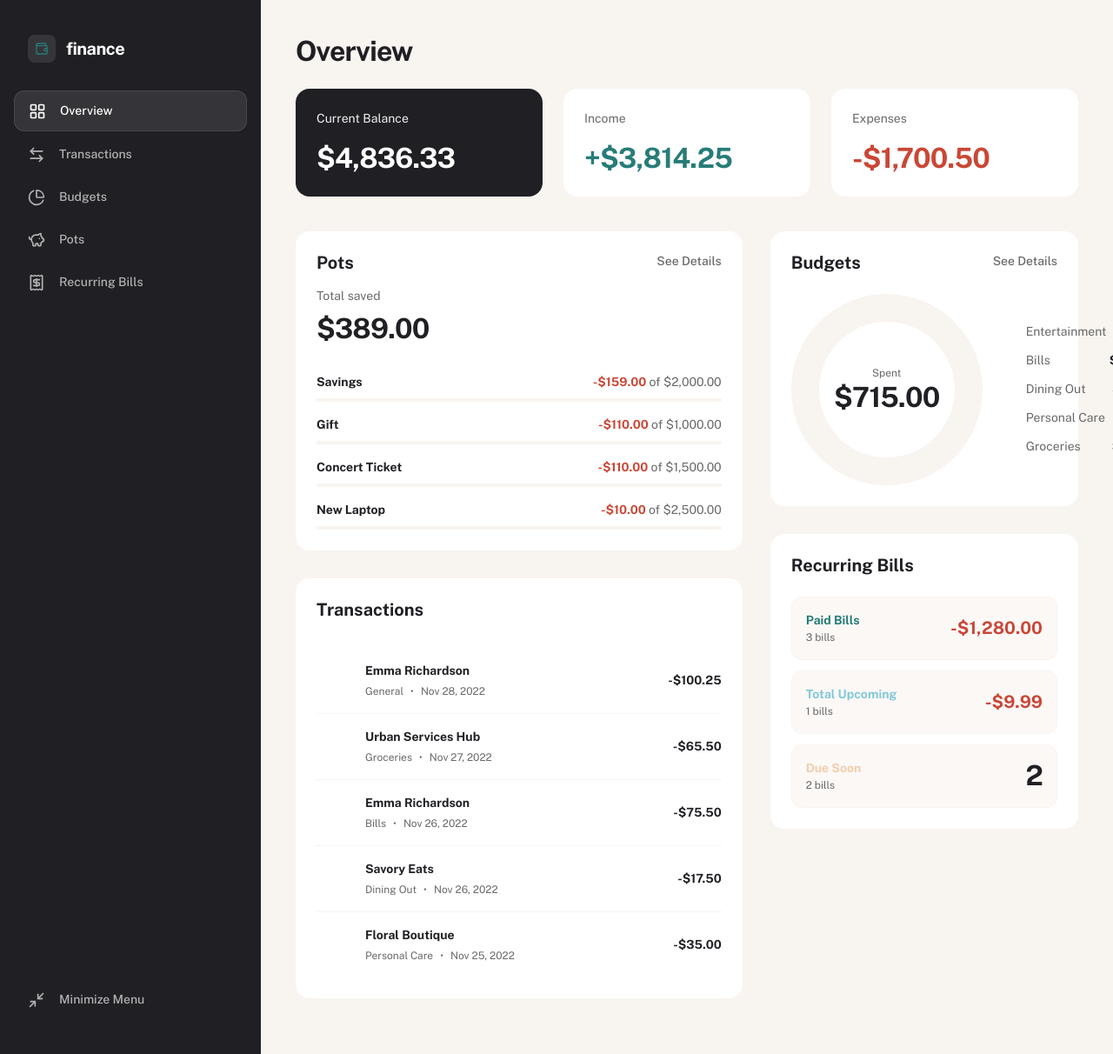
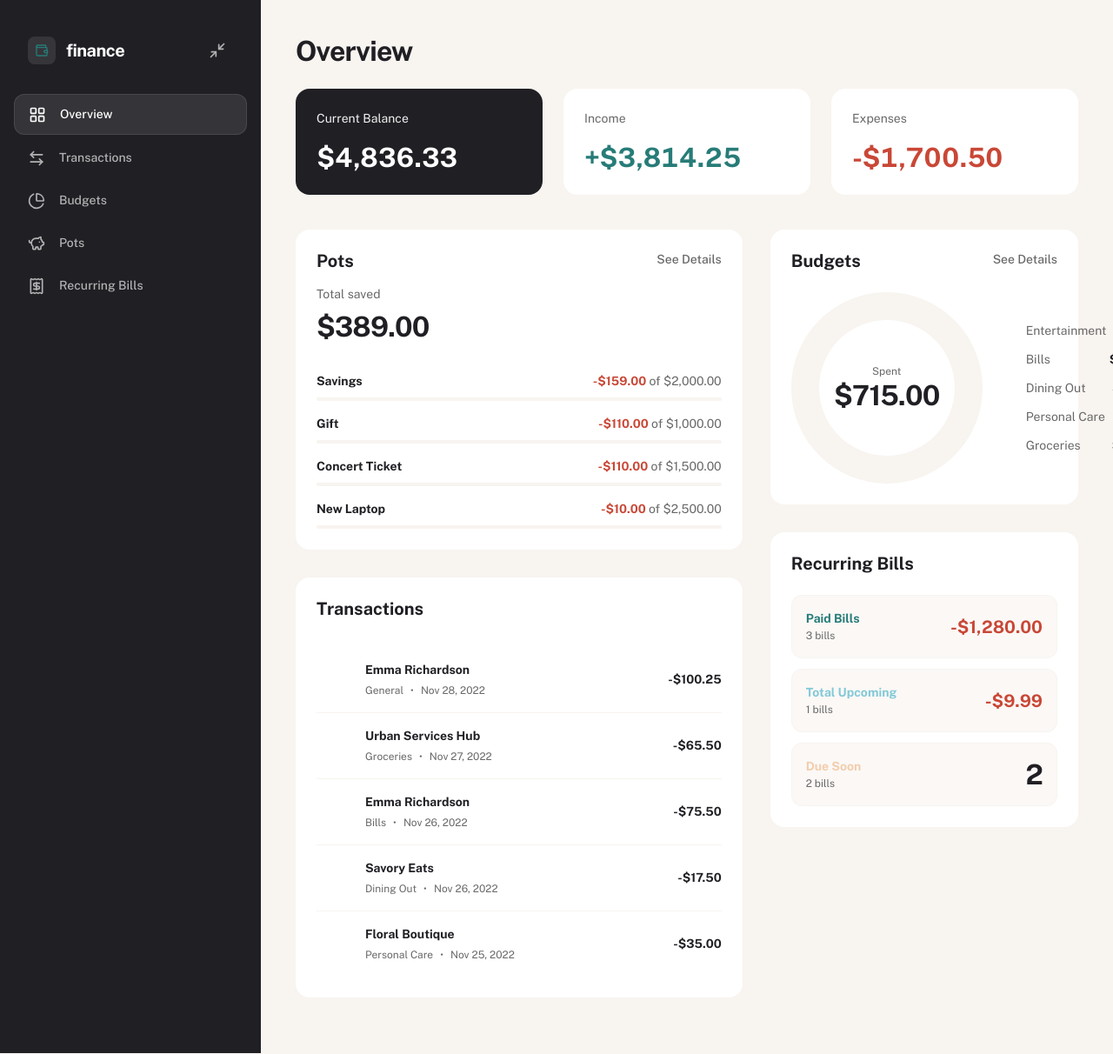
Before and after one commit to christianhubbard/finance-dashboard, a Next.js app: page / in a window 1280 px wide. Shown: the top 1212 px of the page at 87% size. Built offline with nearby package versions, Linux system fonts and the light colour scheme.

Commit message:
UI Tweaks

```diff
--- a/app/globals.css
+++ b/app/globals.css
@@ -50,6 +50,12 @@ body {
   font-weight: 700;
 }
 
+@utility text-balance-amount {
+  font-size: min(2rem, 13cqw);
+  line-height: 1.2;
+  font-weight: 700;
+}
+
 @utility text-preset-2 {
   font-size: 1.25rem;
   line-height: 1.2;
--- a/components/overview/BalanceCards.tsx
+++ b/components/overview/BalanceCards.tsx
@@ -8,21 +8,21 @@ type BalanceCardsProps = {
 export function BalanceCards({ balance }: BalanceCardsProps) {
   return (
     <div className="grid grid-cols-3 gap-6">
-      <div className="rounded-2xl bg-grey-900 px-6 py-6 text-white">
+      <div className="@container min-w-0 overflow-hidden rounded-2xl bg-grey-900 px-6 py-6 text-white">
         <p className="text-preset-4 text-grey-100">Current Balance</p>
-        <p className="mt-4 text-preset-1 font-bold tracking-tight">
+        <p className="mt-4 text-balance-amount font-bold tracking-tight tabular-nums">
           {formatCurrency(balance.current)}
         </p>
       </div>
-      <div className="rounded-2xl bg-white px-6 py-6">
+      <div className="@container min-w-0 overflow-hidden rounded-2xl bg-white px-6 py-6">
         <p className="text-preset-4 text-grey-500">Income</p>
-        <p className="mt-4 text-preset-1 font-bold tracking-tight text-secondary-green">
+        <p className="mt-4 text-balance-amount font-bold tracking-tight tabular-nums text-secondary-green">
           +{formatCurrency(balance.income)}
         </p>
       </div>
-      <div className="rounded-2xl bg-white px-6 py-6">
+      <div className="@container min-w-0 overflow-hidden rounded-2xl bg-white px-6 py-6">
         <p className="text-preset-4 text-grey-500">Expenses</p>
-        <p className="mt-4 text-preset-1 font-bold tracking-tight text-secondary-red">
+        <p className="mt-4 text-balance-amount font-bold tracking-tight tabular-nums text-secondary-red">
           -{formatCurrency(balance.expenses)}
         </p>
       </div>
--- a/components/shell/Sidebar.tsx
+++ b/components/shell/Sidebar.tsx
@@ -56,8 +56,9 @@ export function Sidebar() {
       }`}
     >
       <div
-        className={`flex items-center gap-3 px-8 pt-10 pb-8 ${collapsed ? "justify-center px-0" : ""}`}
+        className={`flex items-center gap-3 px-8 pt-10 pb-8 ${collapsed ? "flex-col justify-center px-0" : ""}`}
       >
+        <div className="flex items-center gap-3">
           <div className="flex size-8 shrink-0 items-center justify-center rounded-lg bg-white/10">
             <Wallet className="size-4 text-secondary-green" strokeWidth={2} />
           </div>
@@ -66,6 +67,22 @@ export function Sidebar() {
               finance
             </span>
           ) : null}
+        </div>
+        <button
+          type="button"
+          onClick={toggle}
+          className={`flex shrink-0 items-center justify-center rounded-lg p-2 text-grey-300 transition-colors hover:bg-white/5 hover:text-white ${
+            collapsed ? "mt-2" : "ml-auto"
+          }`}
+          aria-expanded={!collapsed}
+          aria-label={collapsed ? "Expand menu" : "Minimize menu"}
+        >
+          <Minimize2
+            className={`size-5 shrink-0 transition-transform ${collapsed ? "rotate-180" : ""}`}
+            strokeWidth={2}
+            aria-hidden
+          />
+        </button>
       </div>
 
       <nav className="flex flex-1 flex-col gap-1 px-4" aria-label="Primary">
@@ -92,24 +109,6 @@ export function Sidebar() {
         })}
       </nav>
 
-      <div className={`mt-auto px-4 pb-10 ${collapsed ? "" : ""}`}>
-        <button
-          type="button"
-          onClick={toggle}
-          className={`flex w-full items-center gap-4 rounded-xl px-4 py-3 text-preset-4 font-medium text-grey-300 transition-colors hover:bg-white/5 hover:text-white ${
-            collapsed ? "justify-center px-2" : ""
-          }`}
-          aria-expanded={!collapsed}
-          aria-label={collapsed ? "Expand menu" : "Minimize menu"}
-        >
-          <Minimize2
-            className={`size-5 shrink-0 transition-transform ${collapsed ? "rotate-180" : ""}`}
-            strokeWidth={2}
-            aria-hidden
-          />
-          {!collapsed ? <span>Minimize Menu</span> : null}
-        </button>
-      </div>
     </aside>
   );
 }
```
Lines whose indentation alone changed are shown as unchanged.
